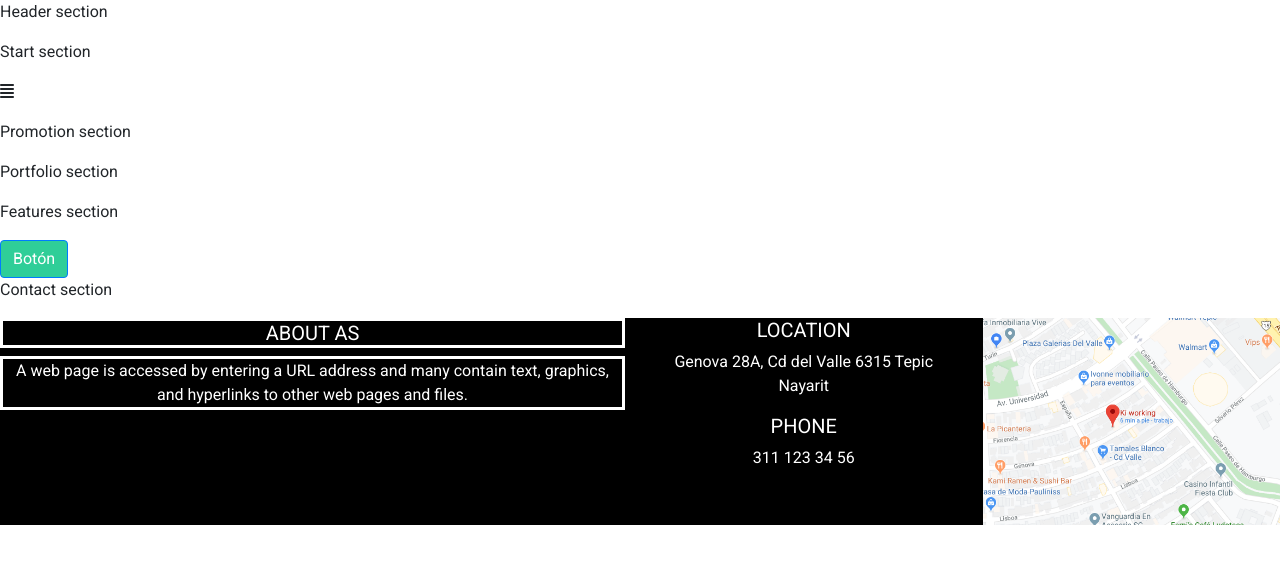
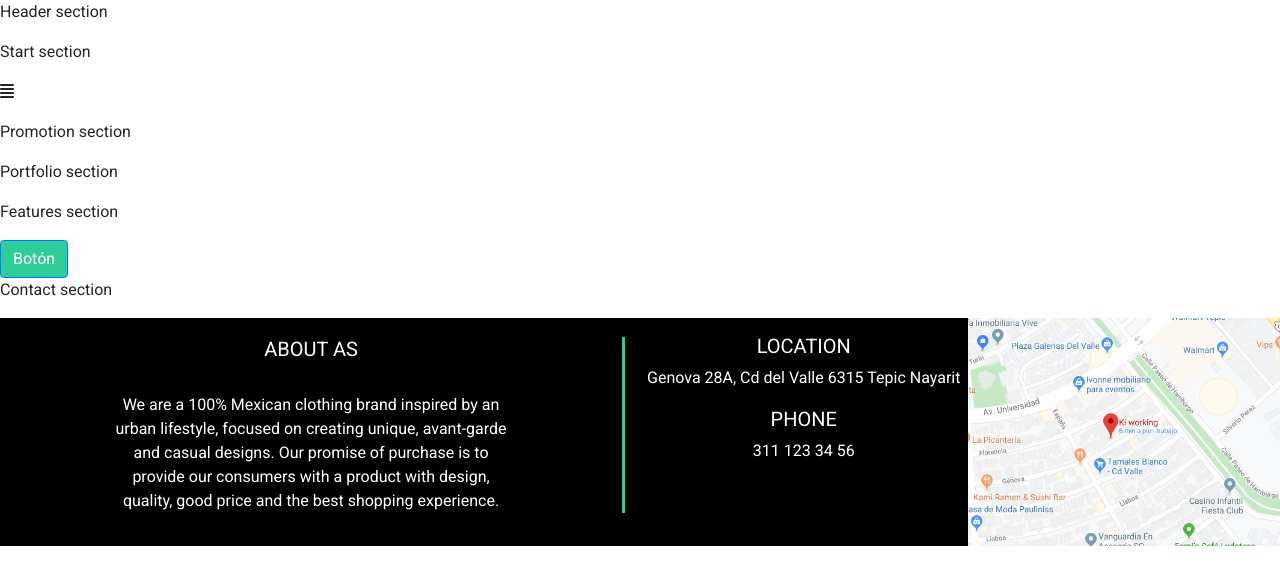
Before and after one commit to ffloresibarra/Landing-Page, a website: page public/index.html in a window 1280 px wide. Drawn offline with nearby package versions, Linux system fonts and the light colour scheme.

Commit message:
marco acabado con el footer alineado

```diff
--- a/public/css/styles.css
+++ b/public/css/styles.css
@@ -19,6 +19,7 @@ body {
 .text-uppercase {
   color: white;
   text-align: center;
+  margin-top: 5%;
 }
 
 .list-unstyled {
@@ -26,7 +27,29 @@ body {
   text-align: center;
 }
 
+.about-line{
+  border-right-style: solid;
+  color:#2FCE98 ;
+}
+.about-marge{
+  /* border-style: solid; */
+  border-block-width: unset;
+  margin-top: 3%;
+}
+
 .about {
   text-align: center;
-  border-style: solid;
+  border-width: 1px;
+  /* border-style: solid; */
+  margin: 2pc;
+  padding-left: 2cm;
+  padding-right: 2cm;
 }
+.col-md-3{
+  padding: 0%;
+}
+
+.img-fluid{
+  width: 100%;
+  padding: 0%;
+}
--- a/public/index.html
+++ b/public/index.html
@@ -52,15 +52,19 @@
       <div class="row">
 
         <!-- Grid column -->
-        <div class="col-md-6 mt-md-0 mt-3">
+        <div class="col-md-6 mt-md-0 mt-3" >
 
           <!-- Content -->
-          <h5 class="text-uppercase about" > ABOUT AS </h5>
-            <div>
-                <p class="list-unstyled about">
-                    A web page is accessed by entering a URL address and many contain text, graphics, and hyperlinks to other web pages and files.
-                </p>
-            </div>
+          <div class="about-line">
+            <h5 class="text-uppercase about-marge" > ABOUT AS </h5>
+                <div>
+                    <p class="list-unstyled about ">
+                            We are a 100% Mexican clothing brand inspired by an urban lifestyle, focused on creating unique, avant-garde and casual designs. Our promise of purchase is to provide our consumers with a product with design, quality, good price and the best shopping experience.
+                    </p>
+                </div>
+
+          </div>
+
         </div>
 
         <!-- Grid column -->
```
